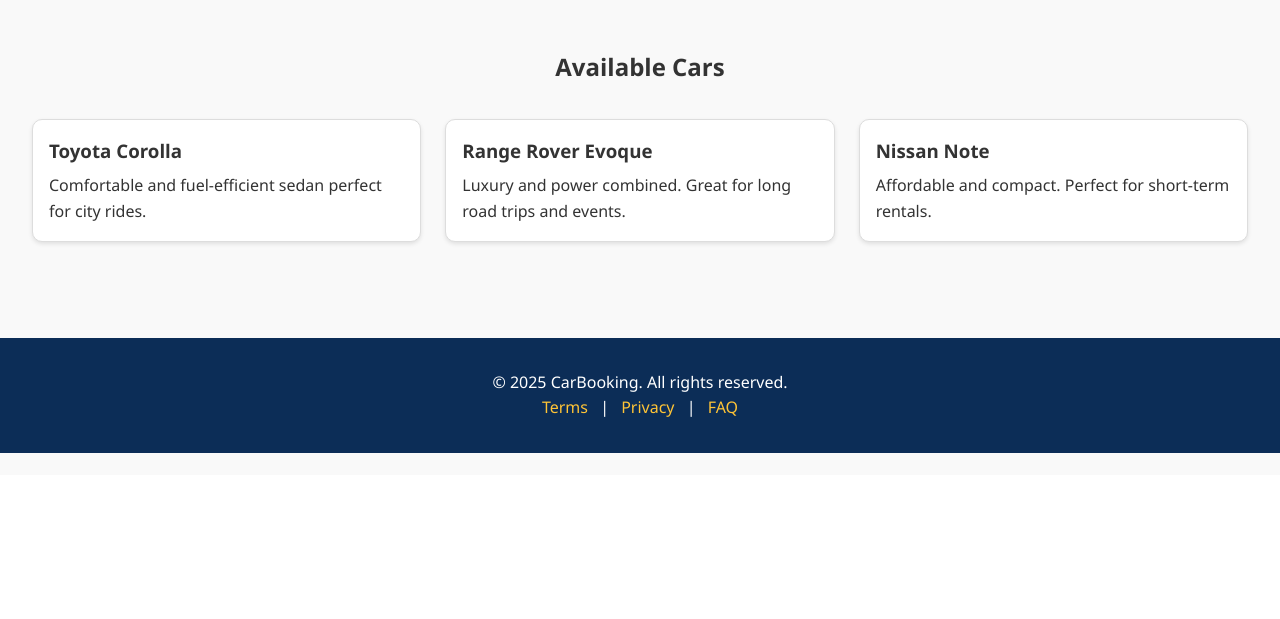
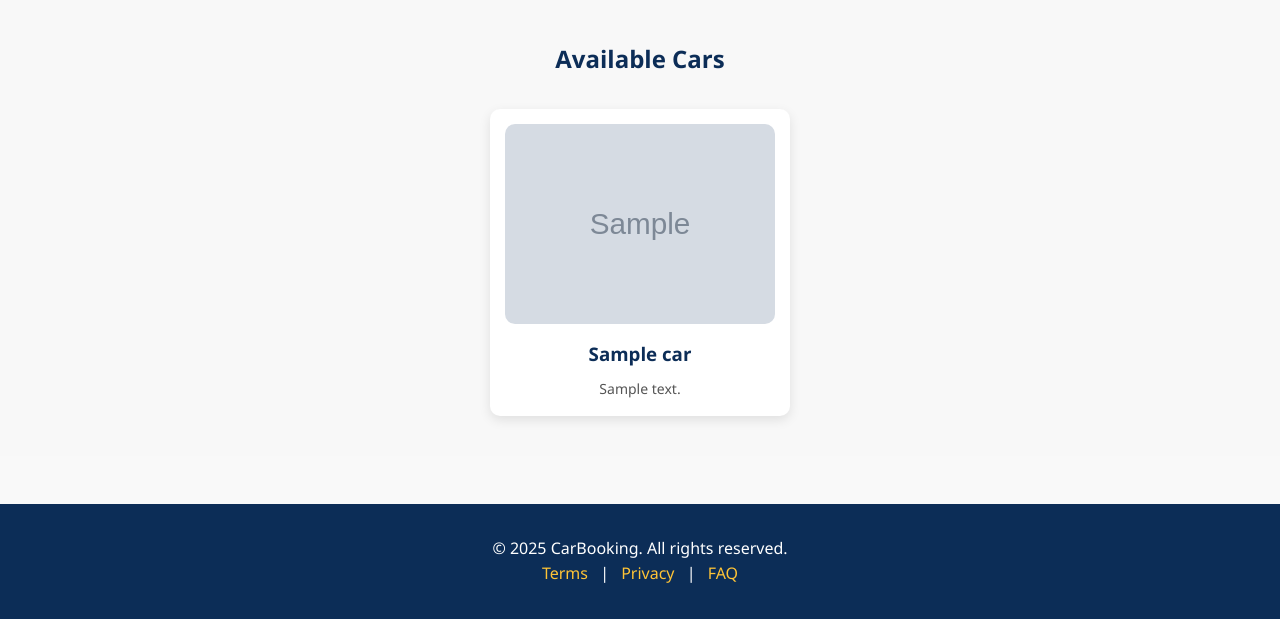
Before and after one commit to GERRY-01/bookmyride, a Django app: template templates/home.html in a window 1280 px wide. Shown: the part 325-944 px from the top of the page. Before the commit the page ends 778 px from the top, so only its background shows below. Run offline with Django 3.2, Linux system fonts and the light colour scheme; the template is opened without the code that fills it: most values are stand-ins (such as "Sample title", 1, 10 or a date in 2020); grey boxes marked "Sample" are stand-in pictures.

Commit message:
displayed all the fetched cars in the front end

```diff
--- a/templates/home.html
+++ b/templates/home.html
@@ -76,31 +76,91 @@
     }
 
     .car-section {
-      padding: 3rem 2rem;
+      padding: 40px 20px;
+      text-align: center;
+      background: #f8f8f8;
     }
 
     .car-section h2 {
-      text-align: center;
-      margin-bottom: 2rem;
+      margin-bottom: 30px;
+      color: #0c2d57;
     }
 
-    .cars {
-      display: grid;
-      grid-template-columns: repeat(auto-fit, minmax(250px, 1fr));
-      gap: 1.5rem;
+    .car-grid {
+      display: flex;
+      flex-wrap: wrap;
+      justify-content: center;
+      gap: 25px;
     }
 
     .car-card {
+      width: 300px;
       background: white;
-      border: 1px solid #ddd;
       border-radius: 10px;
-      padding: 1rem;
-      box-shadow: 0 2px 4px rgba(0,0,0,0.1);
+      box-shadow: 0 4px 12px rgba(0,0,0,0.1);
+      padding: 15px;
+      transition: transform 0.3s ease;
+    }
+
+    .car-card:hover {
+      transform: translateY(-5px);
+    }
+
+    .image-container {
+      position: relative;
+      width: 100%;
+      height: 200px;
+      overflow: hidden;
+      border-radius: 10px;
+    }
+
+    .image-container img {
+      width: 100%;
+      height: 100%;
+      object-fit: cover;
+    }
+
+    .overlay {
+      position: absolute;
+      bottom: -100%;
+      left: 0;
+      width: 100%;
+      height: 50%;
+      background: rgba(12, 45, 87, 0.8);
+      color: white;
+      display: flex;
+      align-items: center;
+      justify-content: center;
+      transition: bottom 0.4s ease-in-out;
+      font-size: 18px;
+      font-weight: bold;
+      border-bottom-left-radius: 10px;
+      border-bottom-right-radius: 10px;
+    }
+
+    .image-container:hover .overlay {
+      bottom: 0;
     }
 
     .car-card h3 {
-      margin-bottom: 0.5rem;
+      margin-top: 15px;
+      color: #0c2d57;
     }
+
+    .car-card p {
+      font-size: 14px;
+      color: #555;
+      margin-top: 10px;
+    }
+
+    /* Responsive for small screens */
+    @media (max-width: 768px) {
+      .car-card {
+        width: 90%;
+      }
+    }
+
+
 
     footer {
       background: #0c2d57;
@@ -172,23 +232,26 @@
 </section>
 
 
-  <section class="car-section">
+    <section class="car-section">
     <h2>Available Cars</h2>
-    <div class="cars">
-      <div class="car-card">
-        <h3>Toyota Corolla</h3>
-        <p>Comfortable and fuel-efficient sedan perfect for city rides.</p>
-      </div>
-      <div class="car-card">
-        <h3>Range Rover Evoque</h3>
-        <p>Luxury and power combined. Great for long road trips and events.</p>
-      </div>
-      <div class="car-card">
-        <h3>Nissan Note</h3>
-        <p>Affordable and compact. Perfect for short-term rentals.</p>
-      </div>
+    <div class="car-grid">
+      {% for car in cars %}
+        <div class="car-card">
+          <div class="image-container">
+            <img src="{{ car.image.url }}" alt="{{ car.name }}">
+            <div class="overlay">
+              <p>${{ car.price_per_day }} / day</p>
+            </div>
+          </div>
+          <h3>{{ car.name }}</h3>
+          <p>{{ car.description }}</p>
+        </div>
+      {% empty %}
+        <p>No cars available.</p>
+      {% endfor %}
     </div>
   </section>
+
 
   <footer>
     <p>&copy; 2025 CarBooking. All rights reserved.</p>
```
